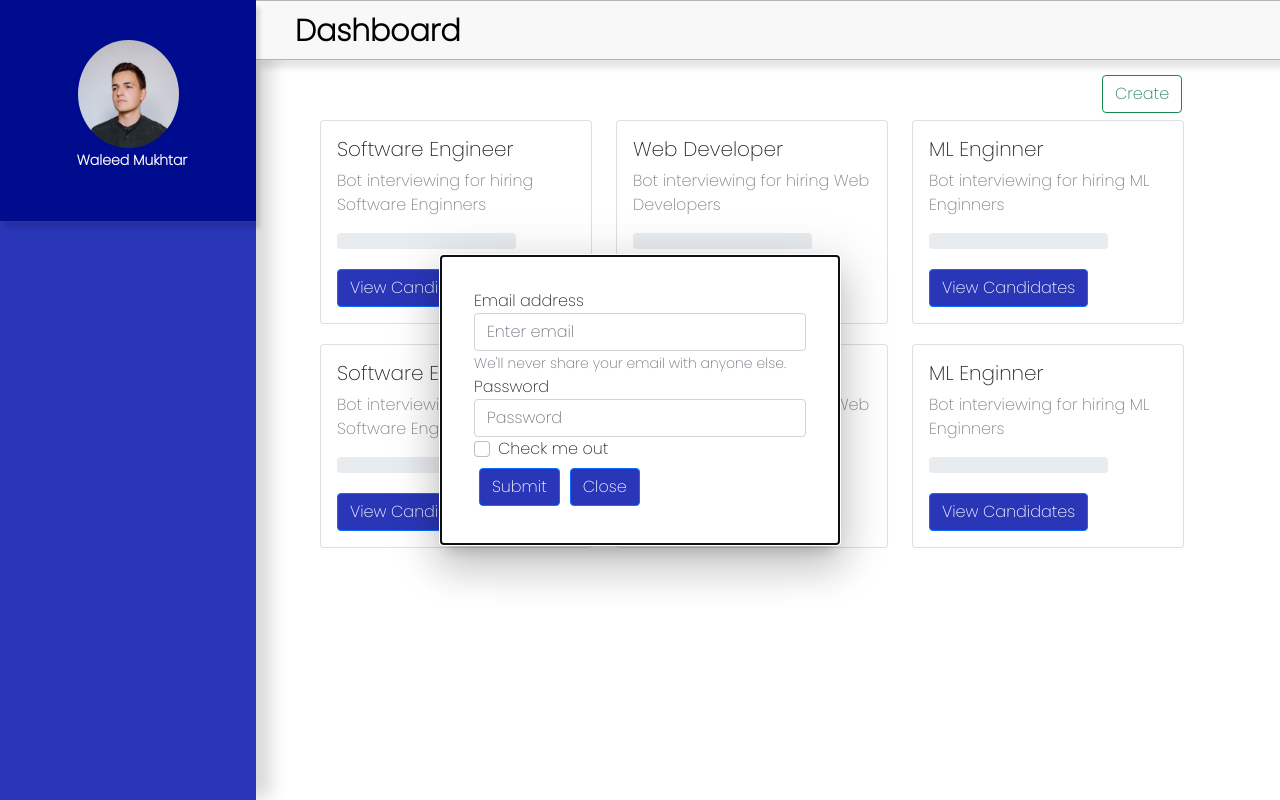
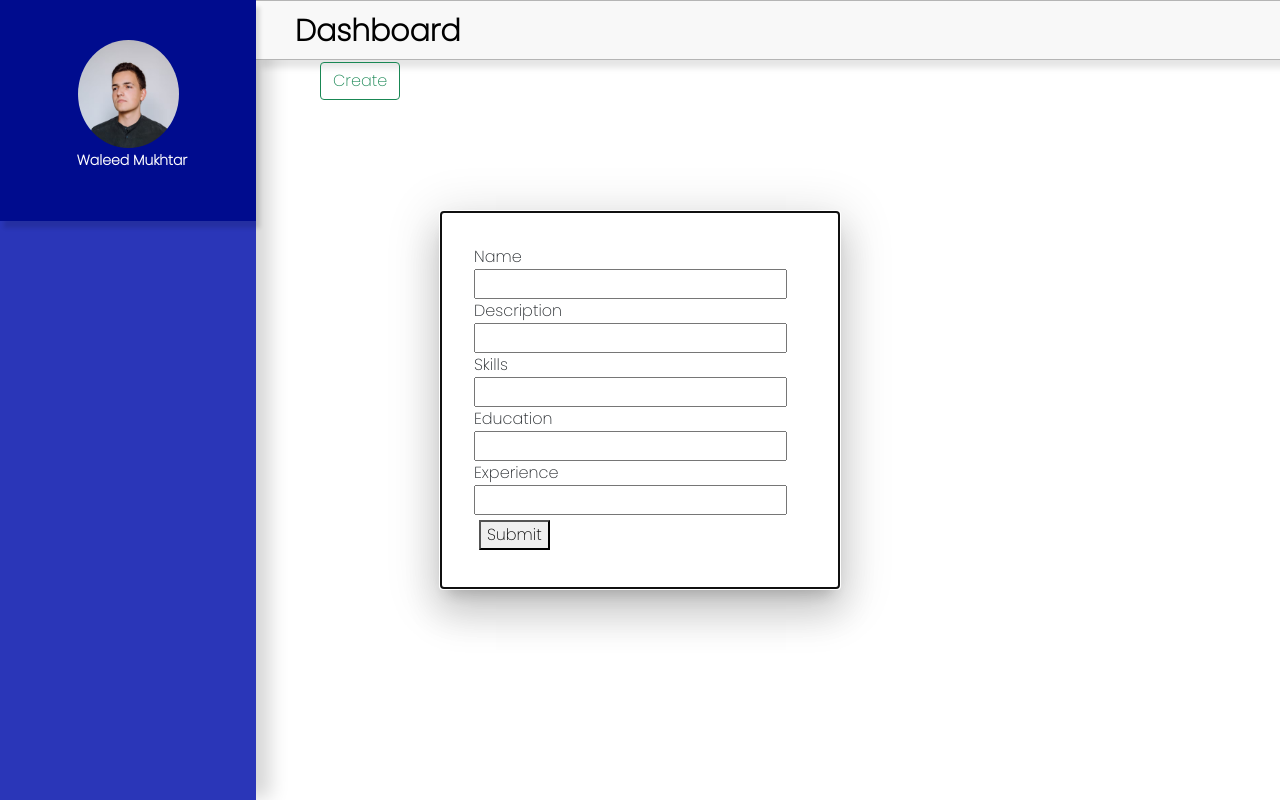
Before and after one commit to MominMahmud/Interview-fyp, a React (Create React App) app in the folder frontend/: page / in a window 1280 px wide. Both pictures are taken after a click on the element "Create". Built offline with nearby package versions, Linux system fonts and the light colour scheme; what mic-recorder-to-mp3 would draw is missing.

Commit message:
form of job

```diff
--- a/frontend/src/pages/dashboard/Dashboard.js
+++ b/frontend/src/pages/dashboard/Dashboard.js
@@ -1,19 +1,20 @@
-import React from "react";
+import React, { useState } from "react";
 import Card from "../../components/card/Card";
 import Box from "@mui/material/Box";
 import Modal from "@mui/material/Modal";
+
 export default function Dashboard() {
   const style = {
-    position: 'absolute',
-    top: '50%',
-    left: '50%',
-    transform: 'translate(-50%, -50%)',
+    position: "absolute",
+    top: "50%",
+    left: "50%",
+    transform: "translate(-50%, -50%)",
     width: 400,
-    bgcolor: 'background.paper',
-    border: '2px solid #000',
+    bgcolor: "background.paper",
+    border: "2px solid #000",
     boxShadow: 24,
     p: 4,
-  }
+  };
   const [open, setOpen] = React.useState(false);
   const handleOpen = () => {
     setOpen(true);
@@ -21,6 +22,32 @@ export default function Dashboard() {
   const handleClose = () => {
     setOpen(false);
   };
+
+  const [job, setJob] = useState({
+    name: "",
+    desc: "",
+    skills: "",
+    edu: "",
+    exp: "",
+  });
+  const [jobs, setJobs] = useState([]);
+  const handleInput = (e) => {
+    const name = e.target.name;
+    const value = e.target.value;
+    console.log(name, value);
+    setJob({ ...job, [name]: value });
+  };
+
+  const handleSubmit = (e) => {
+    e.preventDefault();
+    const newJob = {
+      ...job,
+      id: new Date().getTime().toString(),
+    };
+    setJobs([...jobs, job]);
+    console.log(jobs);
+  };
+
   return (
     <div className="dashboard">
       <Modal
@@ -31,156 +58,64 @@ export default function Dashboard() {
         aria-describedby="child-modal-description"
       >
         <Box className="box" sx={{ width: 200, ...style }}>
-          <form>
-            <div class="form-group">
-              <label for="exampleInputEmail1">Email address</label>
+          <form onSubmit={handleSubmit}>
+            <div>
+              <label htmlform="name">Name</label>
               <input
-                type="email"
-                class="form-control"
-                id="exampleInputEmail1"
-                aria-describedby="emailHelp"
-                placeholder="Enter email"
-              />
-              <small id="emailHelp" class="form-text text-muted">
-                We'll never share your email with anyone else.
-              </small>
-            </div>
-            <div class="form-group">
-              <label for="exampleInputPassword1">Password</label>
-              <input
-                type="password"
-                class="form-control"
-                id="exampleInputPassword1"
-                placeholder="Password"
+                onChange={handleInput}
+                type="text"
+                value={job.name}
+                name="name"
+                id="name"
               />
             </div>
-            <div class="form-check">
+            <div>
+              <label htmlform="desc">Description</label>
               <input
-                type="checkbox"
-                class="form-check-input"
-                id="exampleCheck1"
+                onChange={handleInput}
+                type="text"
+                value={job.desc}
+                name="desc"
+                id="desc"
               />
-              <label class="form-check-label" for="exampleCheck1">
-                Check me out
-              </label>
             </div>
-            <button type="submit" class="btn btn-primary">
-              Submit
-            </button>
-            <button className='btn btn-primary'onClick={handleClose}>Close</button>
-
+            <div>
+              <label htmlform="skills">Skills</label>
+              <input
+                onChange={handleInput}
+                type="text"
+                value={job.skills}
+                name="skills"
+                id="skills"
+              />
+            </div>
+            <div>
+              <label htmlform="edu">Education</label>
+              <input
+                onChange={handleInput}
+                type="text"
+                value={job.edu}
+                name="edu"
+                id="edu"
+              />
+            </div>
+            <div>
+              <label htmlform="exp">Experience</label>
+              <input
+                onChange={handleInput}
+                type="text"
+                value={job.exp}
+                name="exp"
+                id="exp"
+              />
+            </div>
+            <button type="submit">Submit</button>
           </form>
         </Box>
       </Modal>
       <div className="create-job btn btn-outline-success" onClick={handleOpen}>
         Create
       </div>
-      <div className="row">
-        <div className="col">
-          <Card
-            cardTitle="Software Engineer"
-            cardText="Bot interviewing for hiring Software Enginners"
-            value="75"
-          />
-        </div>
-        <div className="col">
-          <Card
-            cardTitle="Web Developer"
-            cardText="Bot interviewing for hiring Web Developers"
-            value="10"
-          />
-        </div>
-        <div className="col">
-          <div className="card">
-            <div className="card-body">
-              <h5 className="card-title">ML Enginner</h5>
-              <p className="card-text">
-                Bot interviewing for hiring ML Enginners
-              </p>
-              <div class="progress">
-                <div
-                  class="progress-bar progress-bar-striped progress-bar-animated"
-                  role="progressbar"
-                  aria-valuenow="75"
-                  aria-valuemin="0"
-                  aria-valuemax="100"
-                ></div>
-              </div>
-              <a href="#" class="btn btn-primary">
-                View Candidates
-              </a>
-            </div>
-          </div>
-        </div>
-      </div>
-      <div className="row">
-        <div className="col">
-          <div className="card">
-            <div className="card-body">
-              <h5 className="card-title">Software Engineer</h5>
-              <p className="card-text">
-                Bot interviewing for hiring Software Enginners
-              </p>
-              <div class="progress">
-                <div
-                  class="progress-bar progress-bar-striped progress-bar-animated"
-                  role="progressbar"
-                  aria-valuenow="75"
-                  aria-valuemin="0"
-                  aria-valuemax="100"
-                ></div>
-              </div>
-              <a href="#" class="btn btn-primary">
-                View Candidates
-              </a>
-            </div>
-          </div>
-        </div>
-        <div className="col">
-          <div className="card">
-            <div className="card-body">
-              <h5 className="card-title">Web Developer</h5>
-              <p className="card-text">
-                Bot interviewing for hiring Web Developerss
-              </p>
-              <div class="progress">
-                <div
-                  class="progress-bar progress-bar-striped progress-bar-animated"
-                  role="progressbar"
-                  aria-valuenow="75"
-                  aria-valuemin="0"
-                  aria-valuemax="100"
-                ></div>
-              </div>
-              <a href="#" class="btn btn-primary">
-                View Candidates
-              </a>
-            </div>
-          </div>
-        </div>
-        <div className="col">
-          <div className="card">
-            <div className="card-body">
-              <h5 className="card-title">ML Enginner</h5>
-              <p className="card-text">
-                Bot interviewing for hiring ML Enginners
-              </p>
-              <div class="progress">
-                <div
-                  class="progress-bar progress-bar-striped progress-bar-animated"
-                  role="progressbar"
-                  aria-valuenow="75"
-                  aria-valuemin="0"
-                  aria-valuemax="100"
-                ></div>
-              </div>
-              <a href="#" class="btn btn-primary">
-                View Candidates
-              </a>
-            </div>
-          </div>
-        </div>
-      </div>
     </div>
   );
 }
--- a/package.json
+++ b/package.json
@@ -1,6 +1,7 @@
 {
   "dependencies": {
     "@mui/icons-material": "^5.11.0",
-    "mic-recorder-to-mp3": "^2.2.2"
+    "mic-recorder-to-mp3": "^2.2.2",
+    "react-hook-form": "^7.41.5"
   }
 }
```
Also changed, not shown: 1 other file (tests, documents, lock files or other folders).
